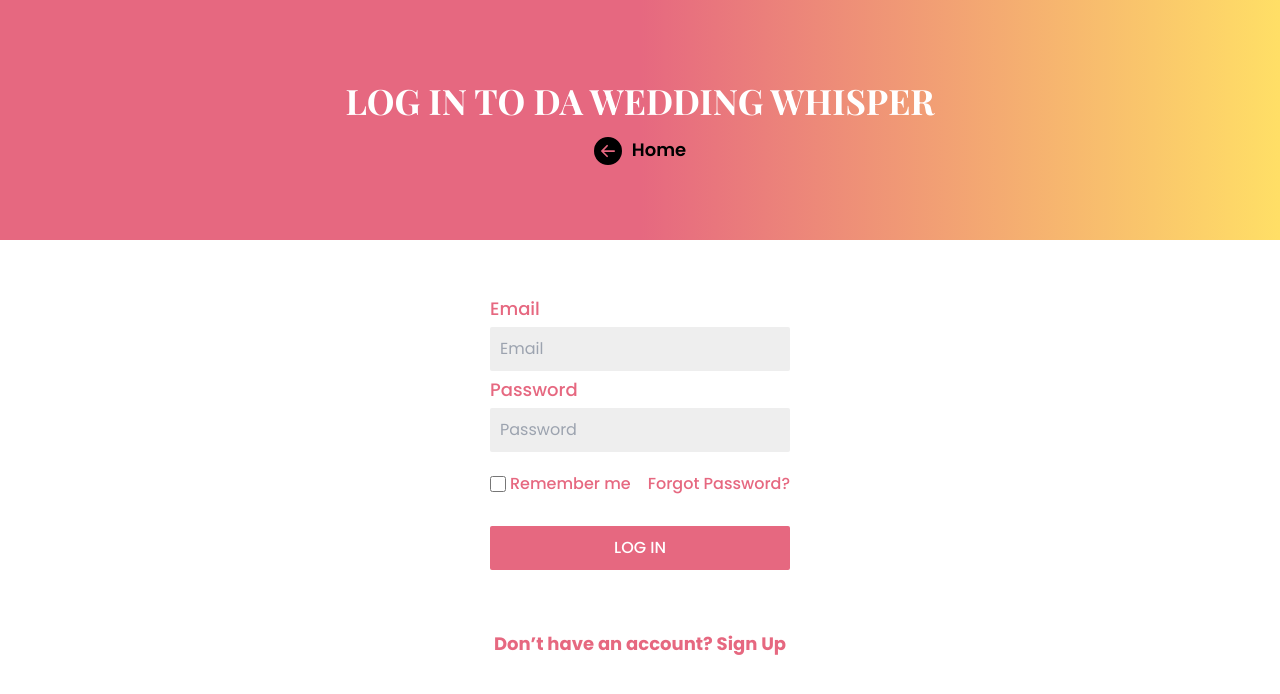
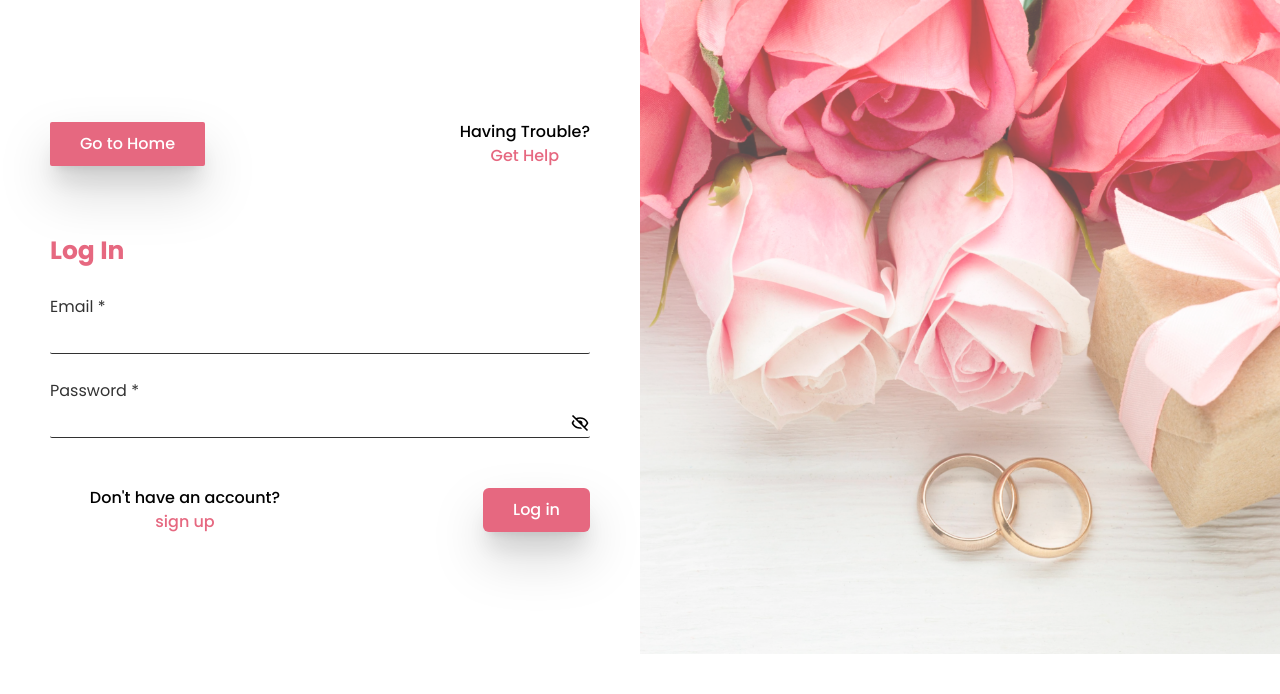
Before and after one commit to M-Alam116/wedding, a Next.js app: page /login in a window 1280 px wide. Shown: the top 694 px of the page. Built offline with nearby package versions, Linux system fonts and the light colour scheme.

Commit message:
sign in page updated

```diff
--- a/components/Login/Login.js
+++ b/components/Login/Login.js
@@ -1,78 +1,114 @@
+import { useState } from "react";
 import Link from "next/link";
-import { BsFillArrowLeftCircleFill } from "react-icons/bs";
+import Image from "next/image";
+import { BiShowAlt, BiHide } from "react-icons/bi";
 export default function Login() {
+  const [showPassword, setShowPassword] = useState(false);
+
+  const handleShowPassword = () => {
+    setShowPassword(!showPassword);
+  };
+
+  const getPasswordInputType = () => {
+    return showPassword ? "text" : "password";
+  };
+
   return (
-    <div className="container">
-      {/* ======== Top Gradient ========== */}
-      <div className="flex flex-col items-center justify-center bgGradient w-full h-[10rem] md:h-[15rem]">
-        <h1 className="secondaryFont heading text-[35px] font-[700] text-white text-center">
-          LOG IN TO DA WEDDING WHISPER
-        </h1>
-        <Link href="/">
-          <div className="flex items-center gap-[10px] cursor-pointer">
-            <BsFillArrowLeftCircleFill className="w-7 h-7 mx-auto mt-[10px]" />
-            <p className="text-[18px] font-[600] mt-[7px]">Home</p>
+    <div className="container grid grid-cols-1 md:grid-cols-2">
+      {/*=============== Registration form ========== */}
+      <div className="w-full flex flex-col justify-center px-[10px] md:px-[50px] py-[50px]">
+        <div className="">
+          <div className="flex flex-col sm:flex-row justify-center items-center gap-[2rem] sm:gap-[0px] sm:justify-between mb-[4rem]">
+            <div>
+              <Link href="/">
+                <button className="btn rounded-sm">Go to Home</button>
+              </Link>
+            </div>
+            <div className="flex flex-col">
+              <h2 className="text-[16px] font-[500] text-center">
+                Having Trouble?
+              </h2>
+              <Link
+                href="/"
+                className="text-[16px] font-[500] text-primaryColor text-center"
+              >
+                Get Help
+              </Link>
+            </div>
           </div>
-        </Link>
-      </div>
+          <h1 className="text-[25px] font-[700] text-primaryColor text-left">
+            Log In
+          </h1>
+        </div>
 
-      {/*=============== Login form ========== */}
-      <div className="py-[50px] flex flex-col justify-center items-center px-[10px]">
         <form className="">
           <div className="flex flex-col">
             <label
               htmlFor=""
-              className="text-[18px] font-[500] my-[5px] text-primaryColor"
+              className="text-[16px] font-[400] text-black opacity-80 mt-[25px]"
             >
-              Email
+              Email <span className="text-black text-[16px]">*</span>
             </label>
             <input
               type="email"
-              placeholder="Email"
               required
-              className="p-[10px] rounded-sm border-none outline-none bg-[#EEEEEE] w-[300px]"
+              className="p-[5px] rounded-sm border-b-[1.5px] border-b-black focus:border-b-primaryColor opacity-80 outline-none w-full"
             />
           </div>
 
-          <div className="flex flex-col">
+          <div className="flex flex-col relative">
             <label
               htmlFor=""
-              className="text-[18px] font-[500] my-[5px] text-primaryColor"
+              className="text-[16px] font-[400] text-black opacity-80 mt-[25px]"
             >
-              Password
+              Password <span className="text-black text-[16px]">*</span>
             </label>
             <input
-              type="password"
-              placeholder="Password"
+              type={getPasswordInputType()}
               required
-              className="p-[10px] rounded-sm border-none outline-none bg-[#EEEEEE] w-[300px]"
+              className="p-[5px] rounded-sm border-b-[1.5px] border-b-black focus:border-b-primaryColor opacity-80 outline-none w-full"
             />
+            {showPassword ? (
+              <BiShowAlt
+                className="absolute right-0 top-[70%] text-[20px]"
+                onClick={handleShowPassword}
+              />
+            ) : (
+              <BiHide
+                className="absolute right-0 top-[70%] text-[20px]"
+                onClick={handleShowPassword}
+              />
+            )}
           </div>
 
-          <div className="flex justify-between mt-[20px]">
-            <div className="flex items-center gap-1">
-              <input type="checkbox" id="remember" className="w-4 h-4" />
-              <label
-                htmlFor="remember"
-                className="text-primaryColor text-[16px] font-[500]"
+          <div className="w-full flex flex-col-reverse sm:flex-row justify-center items-center sm:justify-between gap-[2rem] sm:gap-0 mt-[3rem]">
+            <div className="w-full flex flex-col">
+              <h1 className="text-[16px] font-[500] text-black text-center">
+                Don't have an account?
+              </h1>
+              <Link
+                href="/signup"
+                className="text-[16px] font-[500] text-primaryColor text-center inline"
               >
-                Remember me
-              </label>
+                sign up
+              </Link>
             </div>
-            <Link href="/">
-              <p className="text-primaryColor text-[16px] font-[500]">
-                Forgot Password?
-              </p>
-            </Link>
+
+            <div className="w-full flex justify-center sm:justify-end">
+              <button className="btn rounded-md">Log in</button>
+            </div>
           </div>
-          <button className="btn w-[300px] rounded-sm mt-[30px]">LOG IN</button>
         </form>
+      </div>
 
-        <div className="w-full md:w-[40%] mt-[50px]">
-          <h1 className="text-[18px] font-[700] text-primaryColor text-center mt-[10px]">
-            Don’t have an account? <Link href="/signup">Sign Up</Link>{" "}
-          </h1>
-        </div>
+      <div className="w-[100%] h-auto hidden md:block">
+        <Image
+          src="/images/signup.png"
+          width={500}
+          height={1500}
+          alt=""
+          style={{ width: "100%", height: "100%" }}
+        />
       </div>
     </div>
   );
--- a/components/Signup/SignUpWithEmail.js
+++ b/components/Signup/SignUpWithEmail.js
@@ -158,7 +158,7 @@ export default function SignUpWithEmail() {
             )}
           </div>
 
-          <div className="w-full flex flex-col sm:flex-row justify-center items-center sm:justify-between gap-[2rem] sm:gap-0 mt-[3rem]">
+          <div className="w-full flex flex-col-reverse sm:flex-row justify-center items-center sm:justify-between gap-[2rem] sm:gap-0 mt-[3rem]">
             <div className="w-full flex flex-col">
               <h1 className="text-[16px] font-[500] text-black text-center">
                 Already have an account?
--- a/styles/globals.css
+++ b/styles/globals.css
@@ -63,7 +63,7 @@ body {
   }
 
   .btn {
-    @apply bg-primaryColor py-[10px] px-[30px] text-white font-[500];
+    @apply bg-primaryColor py-[10px] px-[30px] text-white font-[500] shadow-xl drop-shadow-2xl;
   }
 
   .heading {
```
